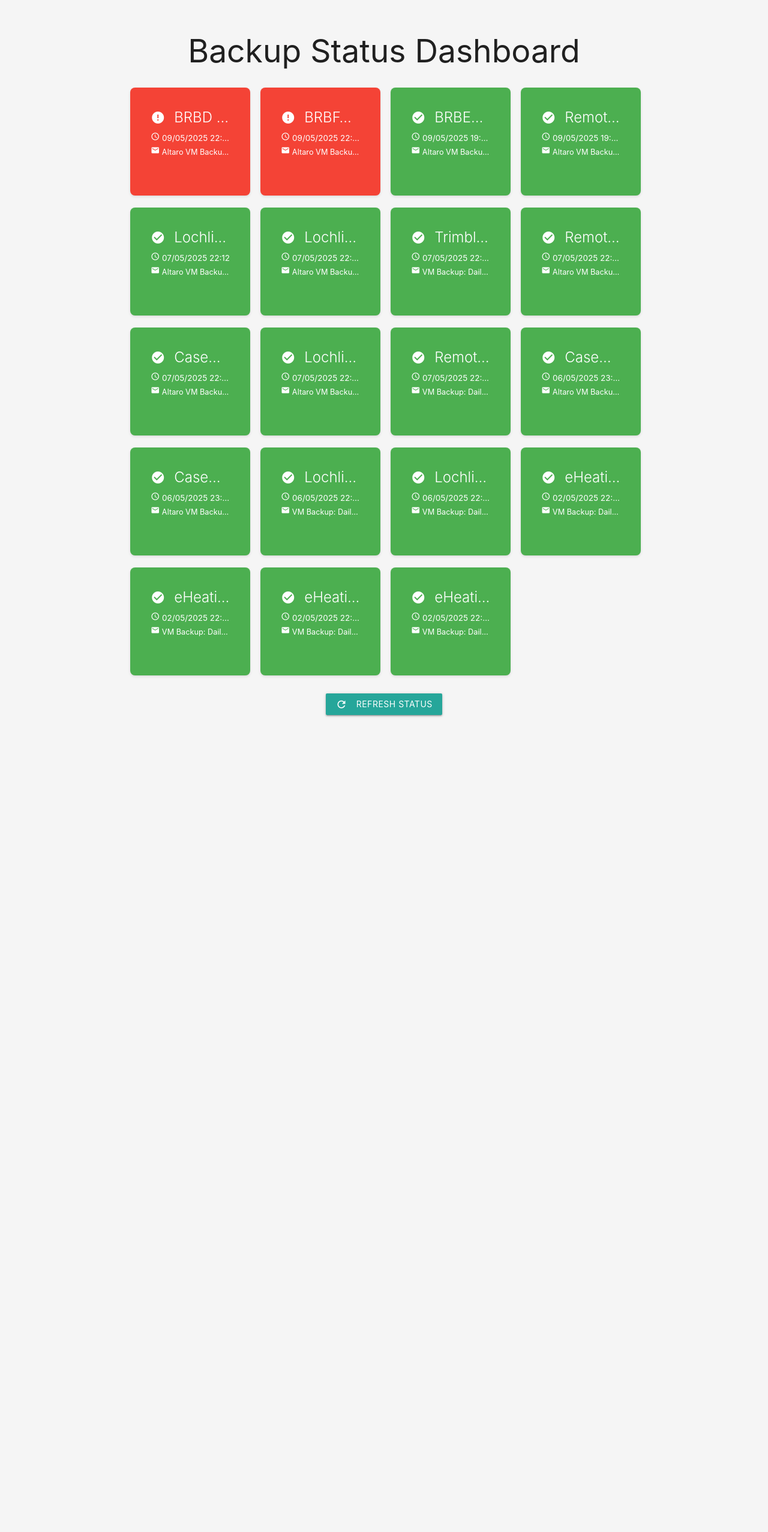
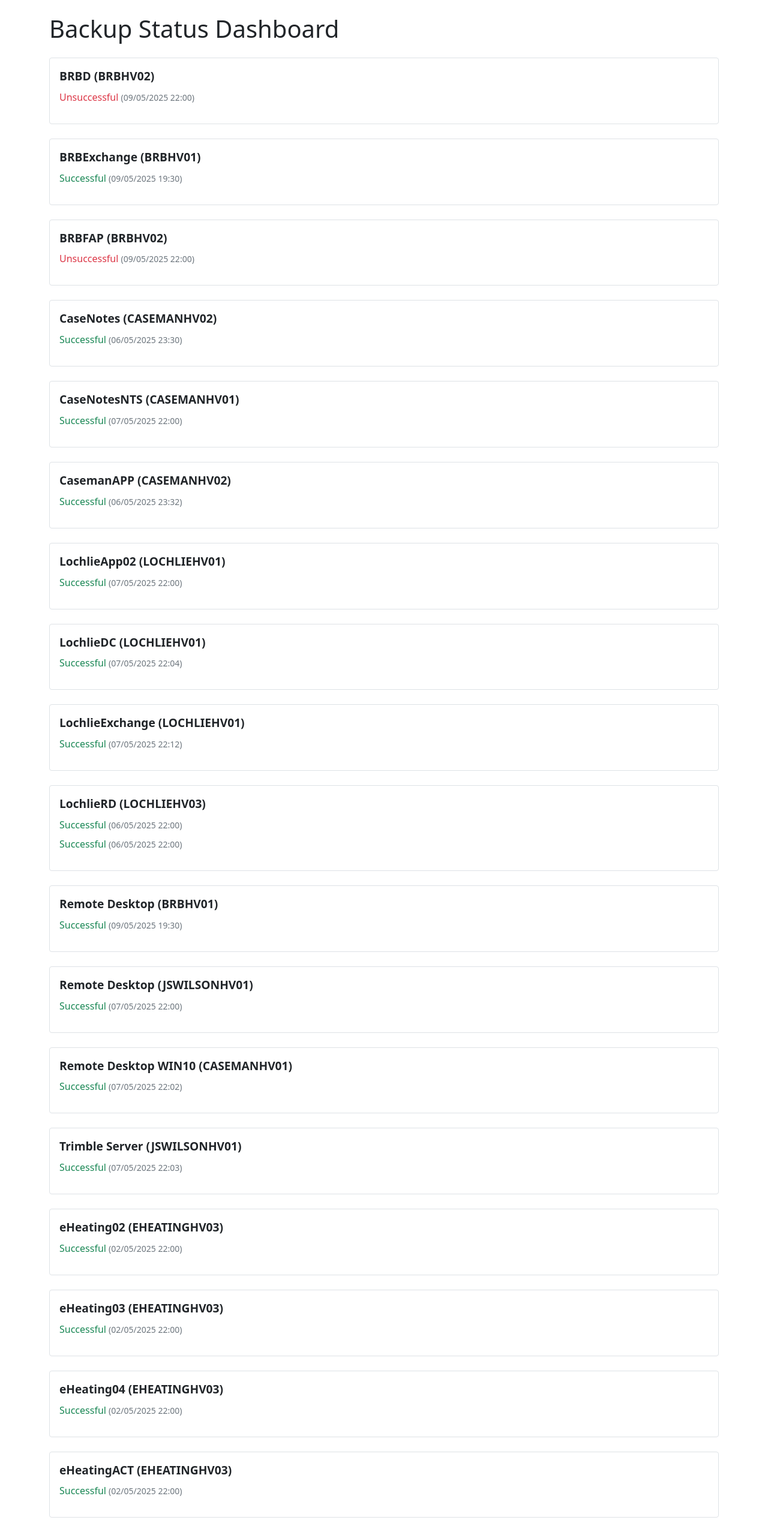
Before and after one commit to bekaheni/Backup-Status, a Flask app: page / in a window 1280 px wide. Shown: the whole page at 60% size. Before the commit the page ends 1195 px from the top, so only its background shows below. Run offline with Flask 3, Linux system fonts and the light colour scheme; data comes from the database, SQL or seed files in the repository.

Commit message:
Group backup statuses by server and fix dashboard error

```diff
--- a/app.py
+++ b/app.py
@@ -227,17 +227,31 @@ def check_email():
 @app.route('/')
 def index():
     print("\nRendering index page...")
-    # Get the latest status for each server
+    # Subquery to get the latest timestamp for each server
     subquery = db.session.query(
         BackupStatus.server,
         db.func.max(BackupStatus.timestamp).label('max_time')
     ).group_by(BackupStatus.server).subquery()
+
+    # Join to get the full status row for each server's latest backup
     latest_statuses = db.session.query(BackupStatus).join(
         subquery,
         (BackupStatus.server == subquery.c.server) & (BackupStatus.timestamp == subquery.c.max_time)
-    ).order_by(BackupStatus.timestamp.desc()).all()
+    ).order_by(BackupStatus.server).all()
+
+    # Group statuses by server
+    grouped_statuses = {}
+    for status in latest_statuses:
+        server = status.server
+        if server not in grouped_statuses:
+            grouped_statuses[server] = []
+        grouped_statuses[server].append({
+            'status': status.status,
+            'timestamp': status.timestamp.strftime('%d/%m/%Y %H:%M')
+        })
+
     print(f"Found {len(latest_statuses)} latest statuses")
-    return render_template('index.html', statuses=latest_statuses)
+    return render_template('index.html', statuses=grouped_statuses)
 
 def init_db():
     with app.app_context():
--- a/templates/index.html
+++ b/templates/index.html
@@ -4,116 +4,53 @@
     <meta charset="UTF-8">
     <meta name="viewport" content="width=device-width, initial-scale=1.0">
     <title>Backup Status Dashboard</title>
-    <link href="https://fonts.googleapis.com/icon?family=Material+Icons" rel="stylesheet">
-    <link href="https://cdnjs.cloudflare.com/ajax/libs/materialize/1.0.0/css/materialize.min.css" rel="stylesheet">
+    <link href="https://cdn.jsdelivr.net/npm/bootstrap@5.1.3/dist/css/bootstrap.min.css" rel="stylesheet">
     <style>
-        body {
-            background-color: #f5f5f5;
-            padding: 20px;
-        }
-        .card {
-            border-radius: 8px;
-            box-shadow: 0 2px 4px rgba(0,0,0,0.1);
-        }
-        .status-card {
-            padding: 10px;
-            margin: 10px auto 10px auto;
-            max-width: 300px;
-            min-width: 200px;
-            height: 180px;
-            display: flex;
-            flex-direction: column;
-            justify-content: space-between;
-            overflow: hidden;
-        }
-        .status-successful, .status-unsuccessful {
-            min-height: 180px;
-        }
         .status-successful {
-            background-color: #4CAF50;
-            color: white;
+            color: #198754;
         }
         .status-unsuccessful {
-            background-color: #f44336;
-            color: white;
+            color: #dc3545;
+        }
+        .server-group {
+            margin-bottom: 1.5rem;
+            padding: 1rem;
+            border: 1px solid #dee2e6;
+            border-radius: 0.25rem;
         }
         .server-name {
             font-weight: bold;
-            font-size: 0.95em;
-            white-space: nowrap;
-            overflow: hidden;
-            text-overflow: ellipsis;
+            font-size: 1.2rem;
+            margin-bottom: 0.5rem;
         }
-        .timestamp {
-            font-size: 0.9em;
-            margin: 3px 0;
-            white-space: nowrap;
-            overflow: hidden;
-            text-overflow: ellipsis;
+        .status-list {
+            list-style: none;
+            padding-left: 0;
         }
-        .subject {
-            font-size: 0.85em;
-            margin: 3px 0;
-            white-space: nowrap;
-            overflow: hidden;
-            text-overflow: ellipsis;
-        }
-        .refresh-button {
-            margin: 20px auto;
-            display: block;
+        .status-item {
+            margin-bottom: 0.5rem;
         }
     </style>
 </head>
 <body>
-    <div class="container">
-        <h2 class="center-align">Backup Status Dashboard</h2>
+    <div class="container mt-4">
+        <h1 class="mb-4">Backup Status Dashboard</h1>
 
-        {% if statuses and statuses|length > 0 %}
-        <div class="row">
-            {% for status in statuses %}
-            <div class="col s12 m6 l3">
-                <div class="card status-card {% if status.status == 'successful' %}status-successful{% else %}status-unsuccessful{% endif %}">
-                    <div class="card-content">
-                        <span class="card-title server-name">
-                            <i class="material-icons left">
-                                {% if status.status == 'successful' %}check_circle{% else %}error{% endif %}
-                            </i>
-                            {{ status.server }}
-                        </span>
-                        <div class="timestamp">
-                            <i class="material-icons tiny">schedule</i>
-                            {{ status.timestamp.strftime('%d/%m/%Y %H:%M') }}
-                        </div>
-                        <div class="subject">
-                            <i class="material-icons tiny">email</i>
-                            {{ status.subject }}
-                        </div>
-                    </div>
-                </div>
-            </div>
-            {% endfor %}
+        {% for server, statuses in statuses.items() %}
+        <div class="server-group">
+            <div class="server-name">{{ server }}</div>
+            <ul class="status-list">
+                {% for status in statuses %}
+                <li class="status-item">
+                    <span class="status-{{ status.status }}">{{ status.status|title }}</span>
+                    <small class="text-muted">({{ status.timestamp }})</small>
+                </li>
+                {% endfor %}
+            </ul>
         </div>
-        {% else %}
-        <div class="card status-card">
-            <div class="card-content">
-                <span class="card-title">No Backup Status Available</span>
-                <p>Waiting for backup status emails...</p>
-            </div>
-        </div>
-        {% endif %}
-
-        <button class="btn waves-effect waves-light refresh-button" onclick="location.reload()">
-            <i class="material-icons left">refresh</i>
-            Refresh Status
-        </button>
+        {% endfor %}
     </div>
 
-    <script src="https://cdnjs.cloudflare.com/ajax/libs/materialize/1.0.0/js/materialize.min.js"></script>
-    <script>
-        // Auto-refresh every 5 minutes
-        setTimeout(function() {
-            location.reload();
-        }, 300000);
-    </script>
+    <script src="https://cdn.jsdelivr.net/npm/bootstrap@5.1.3/dist/js/bootstrap.bundle.min.js"></script>
 </body>
 </html>
```
